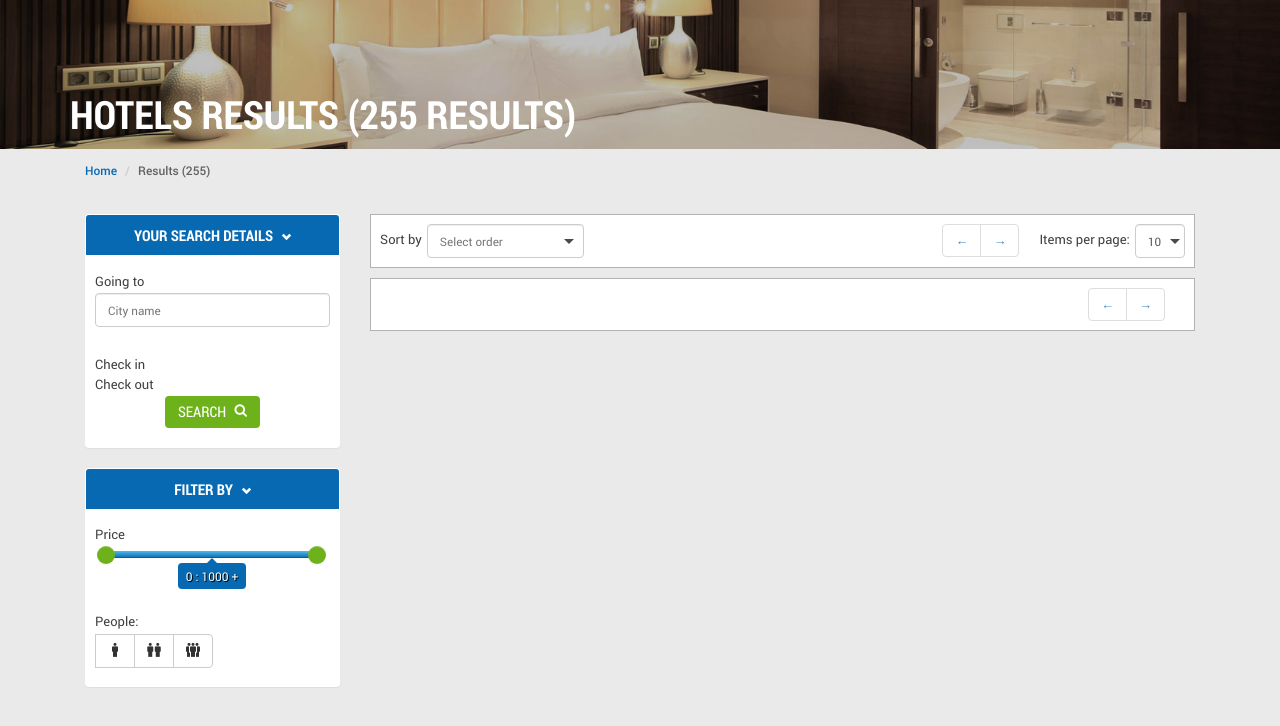
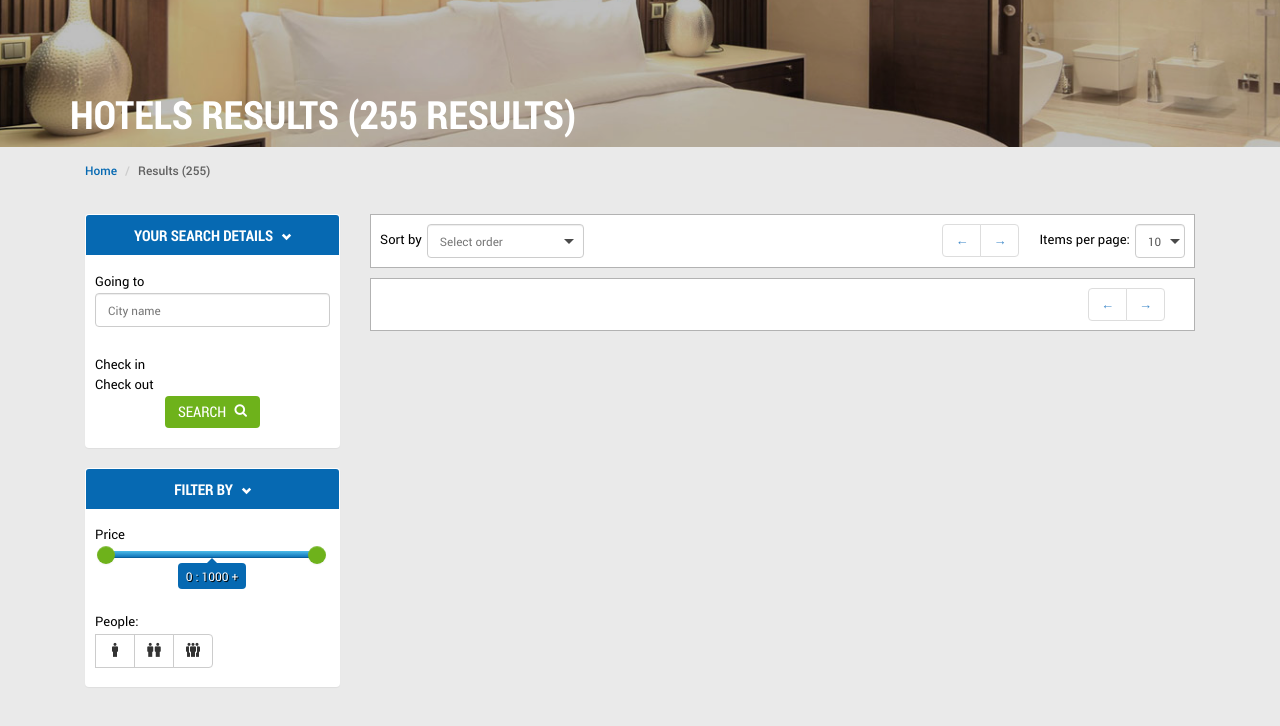
Before and after one commit to jmocana2/fanontour, a PHP site: page /01_results-hotels.html in a window 1280 px wide. Shown: the top 726 px of the page. Run offline with PHP 8.4, Linux system fonts and the light colour scheme; style sheets or scripts are compiled from the project's sources; some libraries are stand-ins or nearby versions.

Commit message:
updated less

```diff
--- a/less/2-quarks/forms.less
+++ b/less/2-quarks/forms.less
@@ -1,6 +1,6 @@
 label{
 	font: normal 1em/1.1em @font-default, @font-default-system, @font-third;
-	color: @colorK2;
+	color: @colorK;
 }
 
 input.form-control, textarea.form-control{
--- a/less/3-atoms/backgrounds.less
+++ b/less/3-atoms/backgrounds.less
@@ -2,22 +2,22 @@
 	background: url('../img/backgrounds/home/tickets.jpg') no-repeat center 0;
 	background-size: cover;
 	width: 100%;
-	height: 486px;
-	top: 0;
+	height: 531px;
+	top: -44px;
 }
 
 .bg-container-generic{
 	background: url('../img/backgrounds/general/general-background_200px-h.jpg') no-repeat center 0;
 	background-size: cover;
 	width: 100%;
-	height: 149px;
-	top: 0;
+	height: 191px;
+	top: -44px;
 }
 
 .bg-trans-black-v2{
 	background: url('../img/backgrounds/bg_black_trans_light.png') 0 0;
 	position: relative;
-	height: 149px;
+	height: 191px;
 	width: 100%;
 }
 
--- a/less/3-atoms/modals.less
+++ b/less/3-atoms/modals.less
@@ -1,3 +1,7 @@
+.modal{
+	top: 85px;
+}
+
 //Modal default
 .modal-default{
 	.modal-header{
--- a/less/3-atoms/tables.less
+++ b/less/3-atoms/tables.less
@@ -20,12 +20,16 @@
 					color: @colorG1;
 				}
 			}
+
+			&.text-right{
+				text-align: right;
+			}
 		}
 
 		tr{
 			&:hover{
 				td{
-					background-color: @colorK2;
+					background-color: @colorK2 !important;
 					color: @colorW;
 				}
 			}
@@ -88,6 +92,14 @@
 	&.t_border{
 		td{
 			border: 1px @colorK31 solid;
+		}
+	}
+}
+
+.table-striped{
+	tr:hover{
+		td{
+			background-color: @colorK4 !important;
 		}
 	}
 }
--- a/less/4-molecules/results.less
+++ b/less/4-molecules/results.less
@@ -134,5 +134,30 @@
 				}
 			}
 		}
+
+		.table-flight{
+			display: table;
+
+			td{
+				border: 1px @colorK3 solid;
+			}
+
+			span{
+				display: block;
+				font-size: .9em;
+				line-height: .8em;
+				font-weight: bold;
+			}
+
+			small:hover{
+				cursor: help;
+			}
+
+			.icon-icons-fanontour_scale{
+				font-size: 1.6em;
+				font-weight: normal;
+				margin-bottom: 10px;
+			}
+		}
 	}
 }
```
